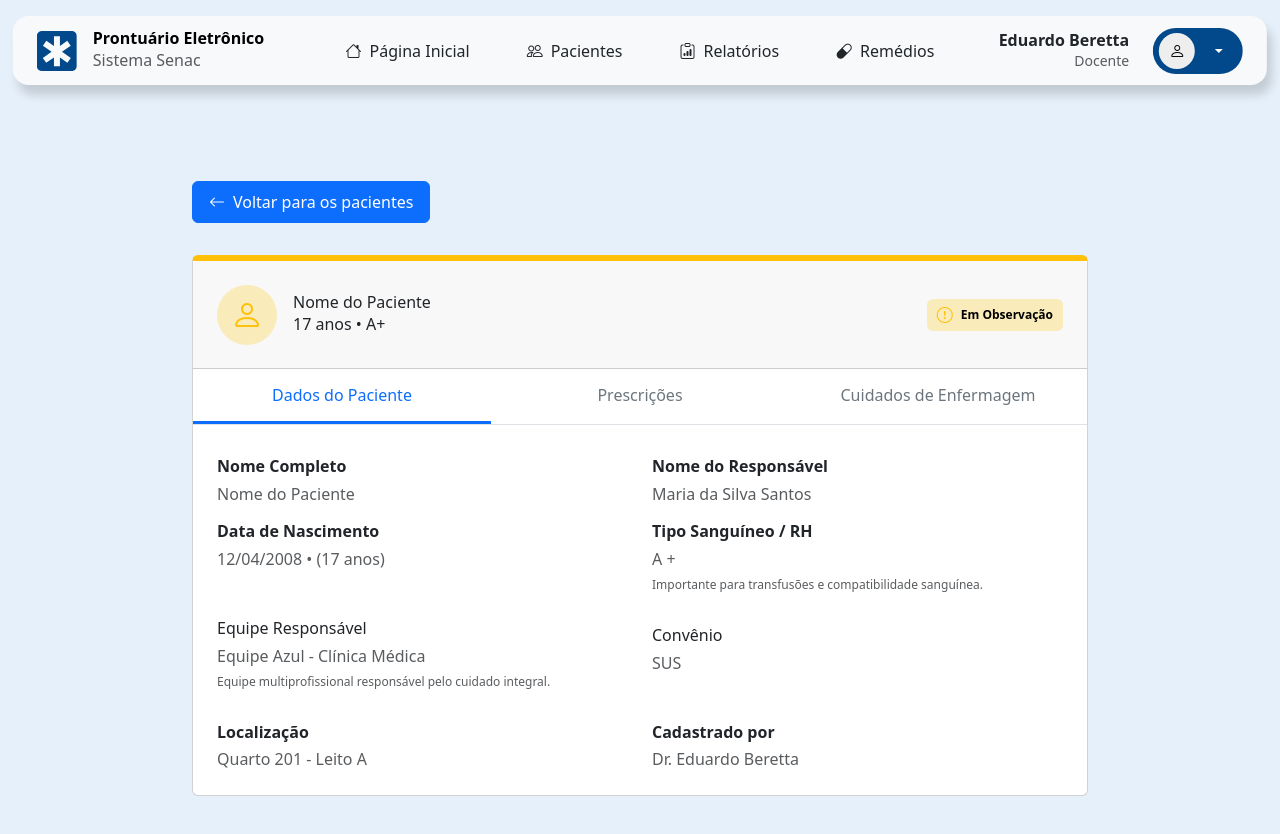
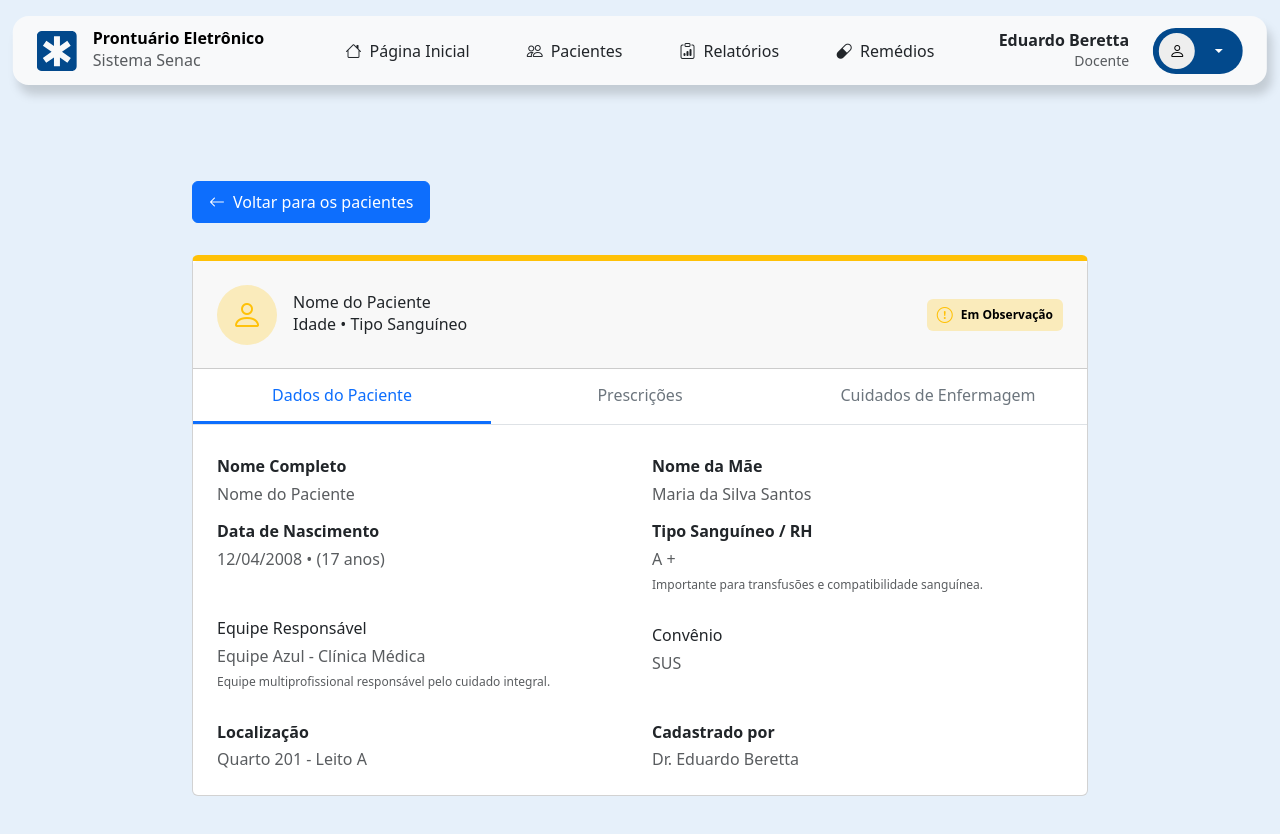
Before and after one commit to eduardoberettarod/PI-prontuario-eletronico, a React (Vite) app: page /prontuario in a window 1280 px wide. Shown: the top 834 px of the page. Built offline with nearby package versions, Linux system fonts and the light colour scheme.

Commit message:
Pequenos ajustes de texto
troquei o nome de algumas coisas para ficar mais facil a compreensao do que aquilo representa.

```diff
--- a/src/pages/Prontuarios/Prontuario.jsx
+++ b/src/pages/Prontuarios/Prontuario.jsx
@@ -40,7 +40,7 @@ const Prontuario = () => {
 
                                     <div className="d-flex flex-column">
                                         <h6 className='mb-0 mt-3'>Nome do Paciente</h6>
-                                        <p>17 anos <span>•</span> A+</p>
+                                        <p>Idade <span>•</span> Tipo Sanguíneo</p>
                                     </div>
                                 </div>
 
@@ -111,7 +111,7 @@ const Prontuario = () => {
                                                     <div className='row g-3'>
 
                                                         <div className='col-12'>
-                                                            <h6 className='fw-semibold'>Nome do Responsável</h6>
+                                                            <h6 className='fw-semibold'>Nome da Mãe</h6>
                                                             <span className='text-muted'>Maria da Silva Santos</span>
                                                         </div>
 
@@ -230,15 +230,15 @@ const Prontuario = () => {
                                                                 </span>
                                                             </div>
 
-                                                            <div className='w-75'>
+                                                            <div>
                                                                 <h6>Tipo de cuidado</h6>
-                                                                <span id='descricao-cuidado' className='text-muted'>Lorem ipsum dolor, sit amet consectetur adipisicing elit. Placeat quaerat odio aperiam provident voluptatibus saepe voluptatum nemo quia, praesentium maxime ducimus rem cumque id explicabo quasi harum delectus ipsam dolorem?</span>
+                                                                <span id='descricao-cuidado' className='text-muted'>Aplicar quando houver dor.</span>
                                                             </div>
 
                                                         </div>
 
 
-                                                        <div className='w-100'>
+                                                        <div>
                                                             <p className='text-muted'>03/03/2026, 19:38</p>
                                                         </div>
 
```
